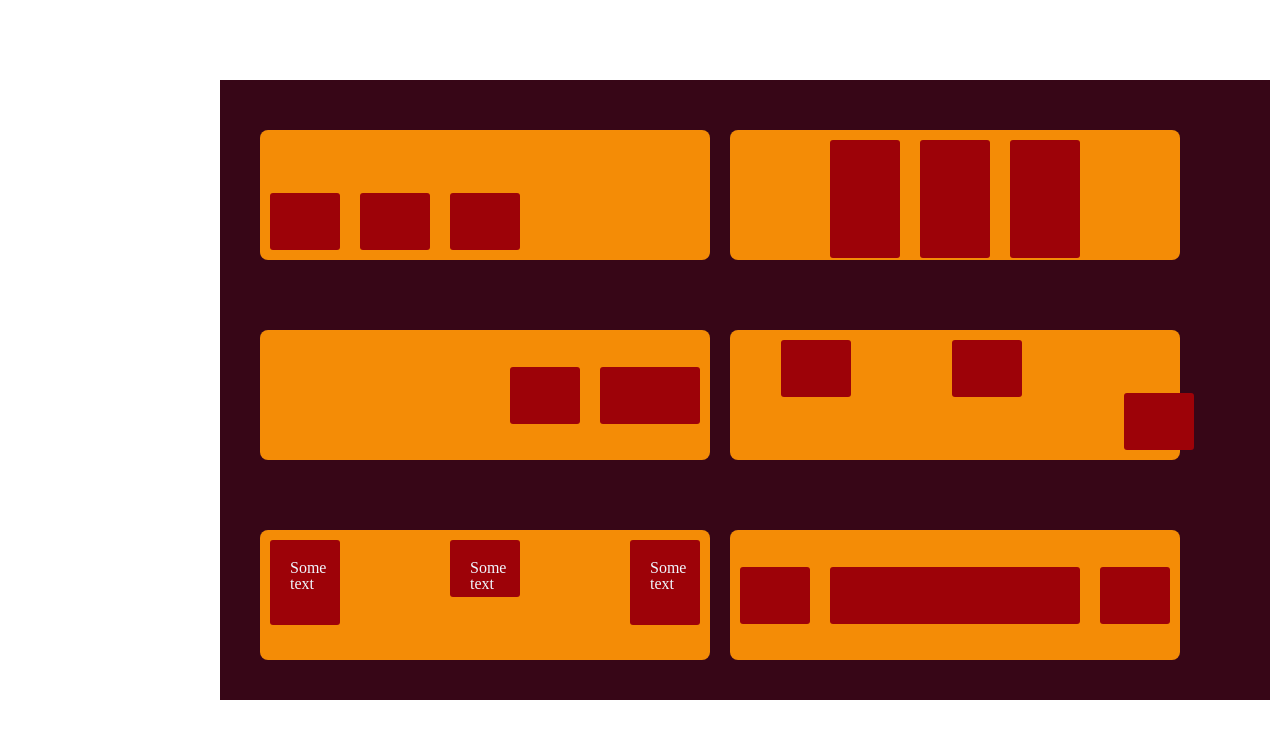
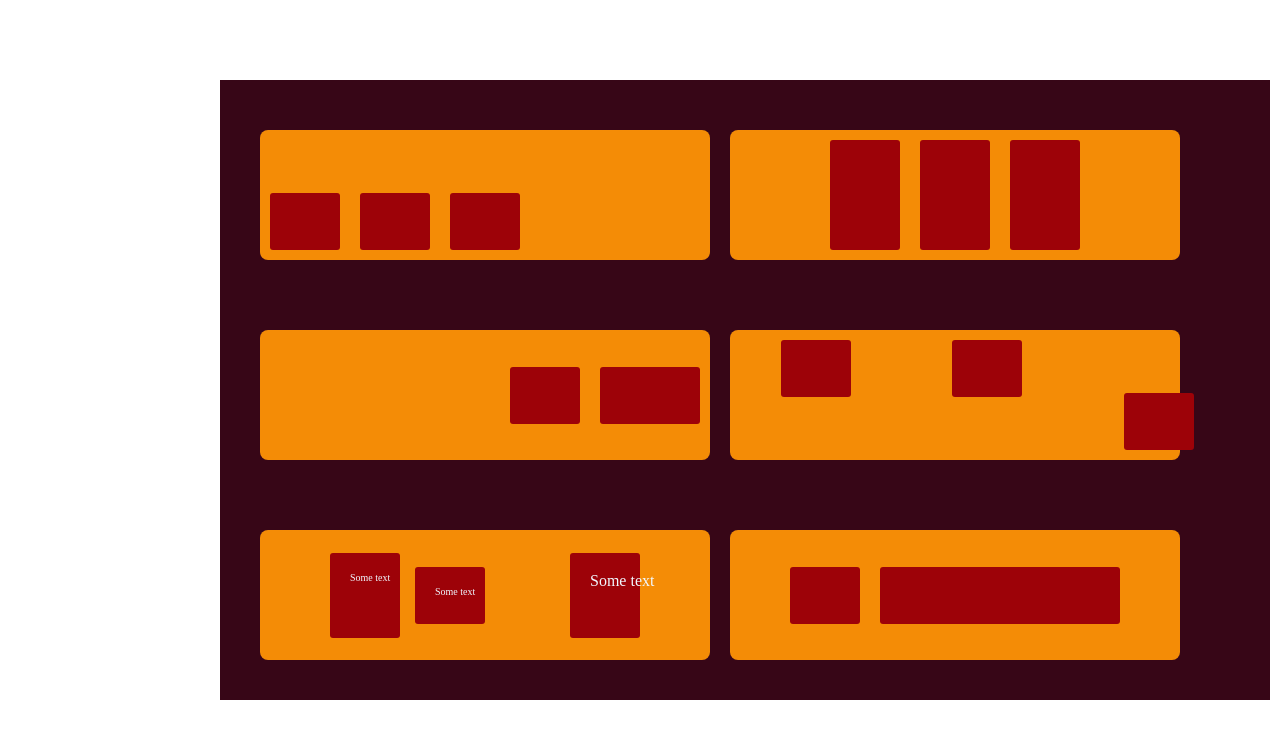
Before and after one commit to celeostergren/Flextask, a plain HTML site: page index.html in a window 1280 px wide. Drawn offline with Linux system fonts and the light colour scheme.

Commit message:
made changes on parent 4,5(text-overflow),6

```diff
--- a/css/style.css
+++ b/css/style.css
@@ -58,7 +58,7 @@
   padding: 20px;
   margin: 10px;
   width: 30px;
-  min-height: 78px;
+  min-height: 60px;
   border-radius: 3px;
 }
 
@@ -155,37 +155,43 @@
   display: flex;
   flex-direction: row;
   justify-content:space-between;
-  align-items: baseline;
+  align-items: center;
 }
 
 .child_A {
   background-color: rgba(157, 2, 8, 1);
   padding: 20px;
-  margin: 10px;
+  margin-left: 70px;
   width: 30px;
   height: 45px;
   border-radius: 3px;
   color: aliceblue;
+  white-space: nowrap;
+  font-size: 10px;
 }
+
 
 .child_B {
   background-color: rgba(157, 2, 8, 1);
   padding: 20px;
-  margin: 10px;
+  margin-right: 70px;
   width: 30px;
   height:17px;
   border-radius: 3px;
   color: aliceblue;
+  white-space: nowrap;
+  font-size: 10px;
 }
 
 .child_C {
   background-color: rgba(157, 2, 8, 1);
   padding: 20px;
-  margin: 10px;
+  margin-right: 70px;
   width: 30px;
   height: 45px;
   border-radius: 3px;
   color: aliceblue;
+  white-space: nowrap;
 }
 
 
@@ -218,17 +224,8 @@
   background-color: rgba(157, 2, 8, 1);
   padding: 20px;
   margin: 10px;
-  width: 30px;
+  width: 200px;
   height: 17px;
   border-radius: 3px;
-  flex: 1;
+
 }
-
-.child_c {
-  background-color: rgba(157, 2, 8, 1);
-  padding: 20px;
-  margin: 10px;
-  width: 30px;
-  height: 17px;
-  border-radius: 3px;
-}
--- a/index.html
+++ b/index.html
@@ -51,7 +51,6 @@
   <div class="parent_6">
         <div class="child_a"></div>
         <div class="child_b"></div>
-        <div class="child_c"></div>
     </div>
 </div>
 </p>
```
